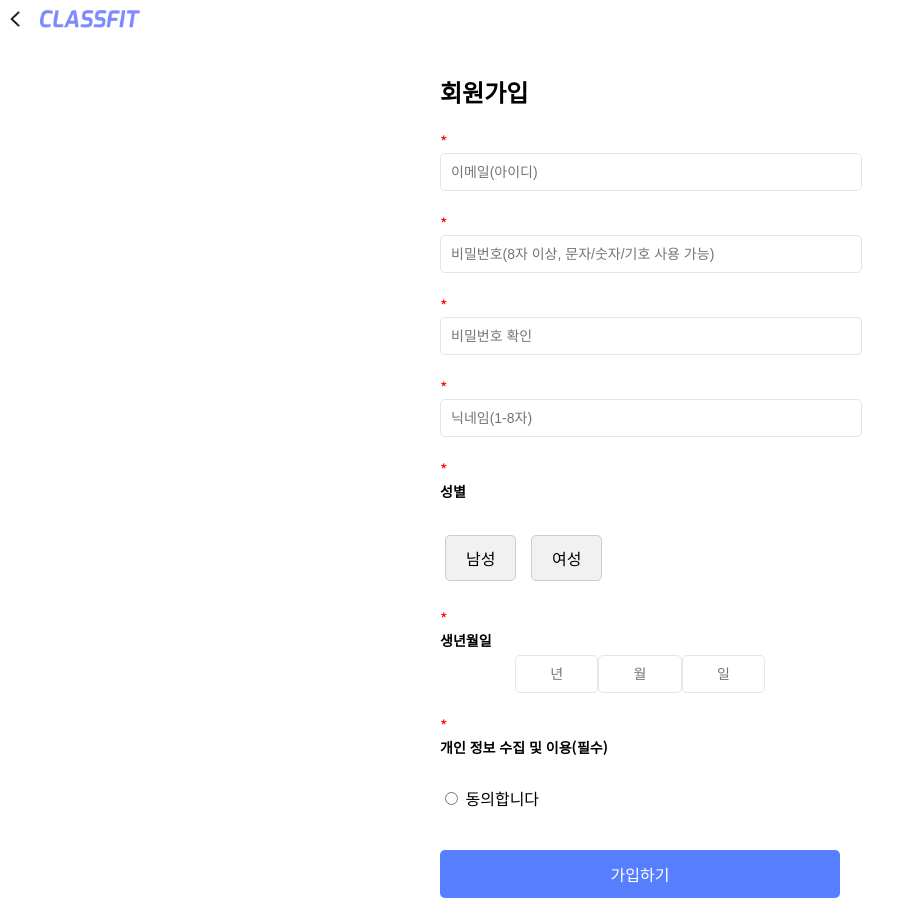
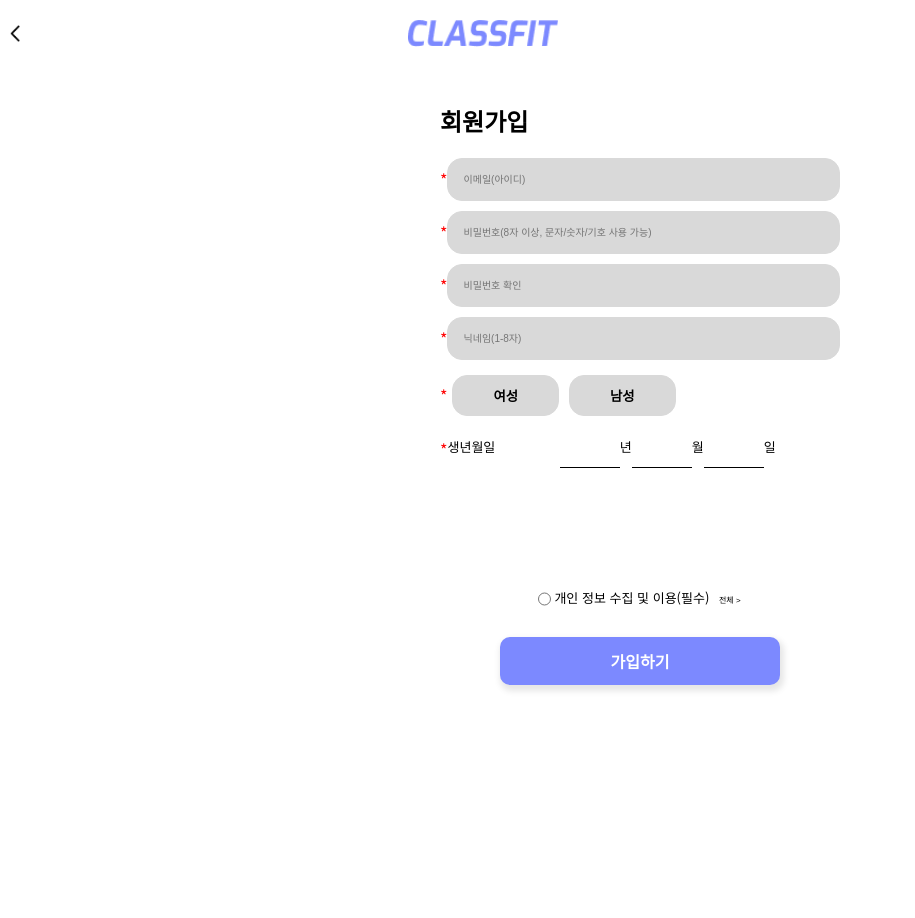
Before and after one commit to nnaX000/UnitedNetworking_1, a Django app: page /signup/ in a window 1280 px wide. Shown: the whole page, without its empty margins (0-915 px from the left). After the commit the page ends 691 px from the top, so only its background shows below. Run offline with Django 5.2, Linux system fonts and the light colour scheme.

Commit message:
feat:회원가입 UI완료

```diff
--- a/Team1/signInUp/static/css/signup.css
+++ b/Team1/signInUp/static/css/signup.css
@@ -21,8 +21,12 @@ body {
 }
 
 .logo {
-    width: 100px;
-    margin-left: 10px;
+    width: 150px;
+    margin-bottom: 10px;
+    margin-top: 10px;
+    align-items: center;
+    display: block;
+    margin-left: 30%;
 }
 
 .wrapper {
@@ -39,24 +43,31 @@ h1.title {
 }
 
 .input-container {
-    margin-bottom: 20px;
+    display: flex;
+    margin-bottom: 10px;
     text-align: left;
+    justify-content: left;
+    align-items: center;
+
 }
 
 .label-text {
     display: block;
-    font-size: 14px;
+    font-size: 13px;
     margin-bottom: 5px;
     color: #000;
-    font-weight: bold;
+
 }
 
 .input-field {
     width: 100%;
-    padding: 10px;
-    border: 1px solid #e5e5e5;
-    border-radius: 5px;
-    font-size: 14px;
+    padding: 15px;
+    border: 1px solid #d9d9d9;
+    background-color: #d9d9d9;
+    border-radius: 15px;
+    font-size: 10px;
+    color:#676767;
+    font-weight: medium;
 }
 
 .error-message {
@@ -74,47 +85,67 @@ h1.title {
 }
 
 .gender-btn {
-    background-color: #f1f1f1;
-    border: 1px solid #ccc;
-    border-radius: 5px;
-    padding: 10px 20px;
+    background-color: #d9d9d9;
+    border: 1px solid #d9d9d9;
+    border-radius: 15px;
+    padding: 10px 40px;
     margin: 5px;
     cursor: pointer;
-    font-size: 16px;
+    font-weight: bold;
+
 }
 
 .gender-btn.selected {
-    background-color: #b3d7ff; /* Change to your desired color */
-    border-color: #0056b3;
-    color: #0056b3;
+    background-color: #e5e7ff; /* Change to your desired color */
+    border-color: #e5e7ff;
+
 }
 
 .birth-inputs {
     display: flex;
+    align-items: center;
     justify-content: space-between;
-    max-width: 250px;
+    max-width: 320px;
     margin: 0 auto;
 }
 
 .birth-field {
-    width: 30%;
-    padding: 10px;
-    border: 1px solid #e5e5e5;
-    border-radius: 5px;
+    width: 60px;
+    padding: 10px 0;
+    border: none;
+    border-bottom: 1px solid #000;
     font-size: 14px;
     text-align: center;
+    outline: none;
+
 }
 
+
+.last{
+    margin-top: 30%;
+    font-size: 13px;
+    display: flex;
+    justify-content: center;
+    margin-bottom: 10px;
+}
+.privacylist{
+    background: none;
+    border:none;
+    font-size: 8px;
+    cursor: pointer;
+}
 .submit-btn {
-    background-color: #567eff;
+    background-color: #7c89ff;
     color: white;
     border: none;
     padding: 12px 20px;
-    border-radius: 5px;
+    border-radius: 10px;
     font-size: 16px;
+    font-weight: bold;
     cursor: pointer;
-    width: 100%;
+    width: 70%;
     margin-top: 20px;
+    box-shadow: 2px 4px 6px 2px rgba(0.1, 0, 0, 0.1);
 }
 
 .submit-btn:hover {
--- a/Team1/signInUp/static/js/signup.js
+++ b/Team1/signInUp/static/js/signup.js
@@ -62,11 +62,13 @@ function validateForm() {
         genderError.style.display = "none";
     }
 
-    // Birthdate validation
+    //birthday validation
+    document.getElementById("submit").addEventListener("click", function() {
         const birthYear = document.getElementById("birth_year").value;
         const birthMonth = document.getElementById("birth_month").value;
         const birthDay = document.getElementById("birth_day").value;
-    const birthError = document.getElementById("birth_error");
+        const birthError = document.getElementById("birth-error");
+
         if (!birthYear || !birthMonth || !birthDay) {
             birthError.textContent = "생년월일을 입력해주세요.";
             birthError.style.display = "block";
@@ -74,6 +76,8 @@ function validateForm() {
         } else {
             birthError.style.display = "none";
         }
+    });
+
 
     // Privacy agreement validation
     const privacyAgree = document.querySelector('input[name="privacy"]:checked');
--- a/Team1/signInUp/templates/signup.html
+++ b/Team1/signInUp/templates/signup.html
@@ -43,14 +43,13 @@
 
             <div class="input-container">
                 <span class="required">*</span>
-                <label class="label-text">성별</label><br>
 
                 <!-- Gender buttons -->
+                <button type="button" id="female-btn" class="gender-btn {% if request.POST.gender == 'female' %}selected{% endif %}">
+                    여성
+                </button>
                 <button type="button" id="male-btn" class="gender-btn {% if request.POST.gender == 'male' %}selected{% endif %}">
                     남성
-                </button>
-                <button type="button" id="female-btn" class="gender-btn {% if request.POST.gender == 'female' %}selected{% endif %}">
-                    여성
                 </button>
 
                 <!-- Hidden input to store selected gender -->
@@ -64,18 +63,20 @@
                 <span class="required">*</span>
                 <label for="birth" class="label-text">생년월일</label>
                 <div class="birth-inputs">
-                    <input type="text" id="birth_year" class="birth-field" placeholder="년" maxlength="4">
-                    <input type="text" id="birth_month" class="birth-field" placeholder="월" maxlength="2">
-                    <input type="text" id="birt_day" class="birth-field" placeholder="일" maxlength="2">
+                    <input type="text" id="birth_year" class="birth-field" p maxlength="4">
+                    <label for="birth" class="label-text">년</label>
+                    <input type="text" id="birth_month" class="birth-field" maxlength="2">
+                    <label for="birth" class="label-text">월</label>
+                    <input type="text" id="birth_day" class="birth-field" maxlength="2">
+                    <label for="birth" class="label-text">일</label>
                 </div>
                 <p class="error-message" id="birth-error"></p>
             </div>
 
-            <div class="input-container">
-                <span class="required">*</span>
-                <label class="label-text">개인 정보 수집 및 이용(필수)</label><br>
+            <div class="last">
                 <input type="radio" name="privacy" id="privacy-agree" value="agree">
-                <label for="privacy-agree">동의합니다</label><br>
+                <label for="privacy-agree">개인 정보 수집 및 이용(필수)
+                <button type="button" id="privacy" class="privacylist"> 전체 >
                 <p class="error-message" id="privacy-error"></p>
             </div>
 
```
Lines whose indentation alone changed are shown as unchanged.
